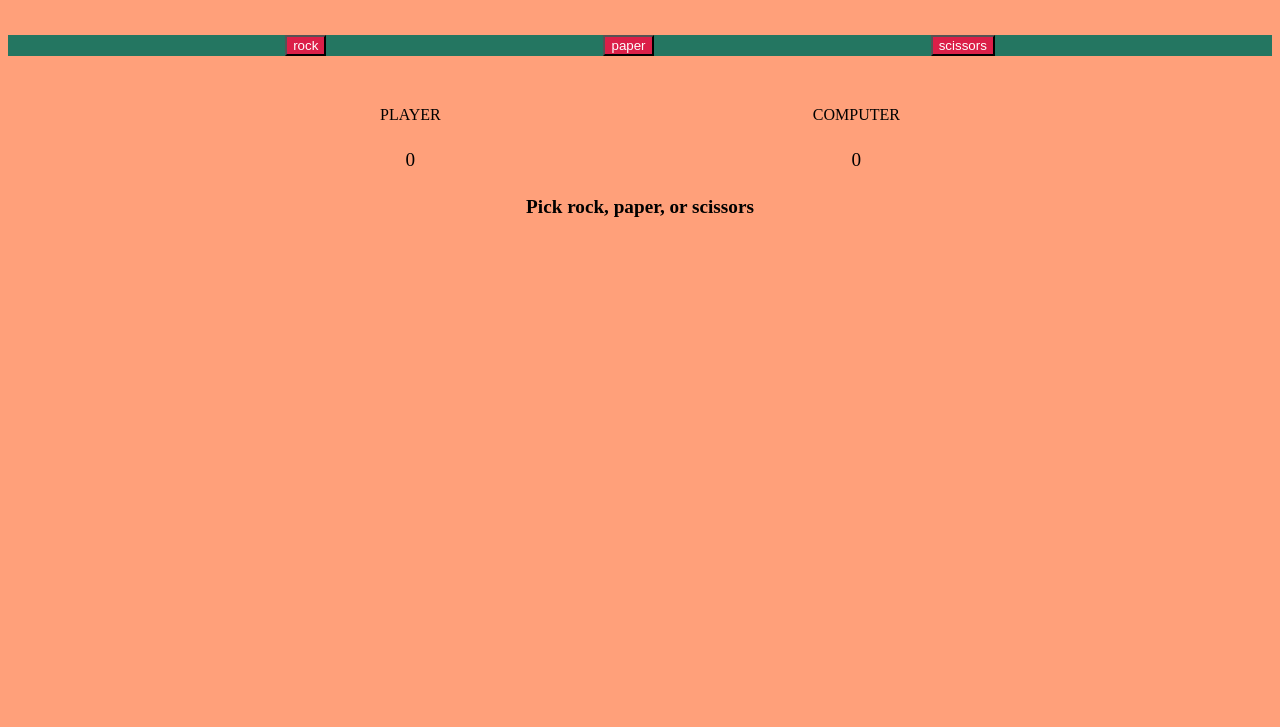
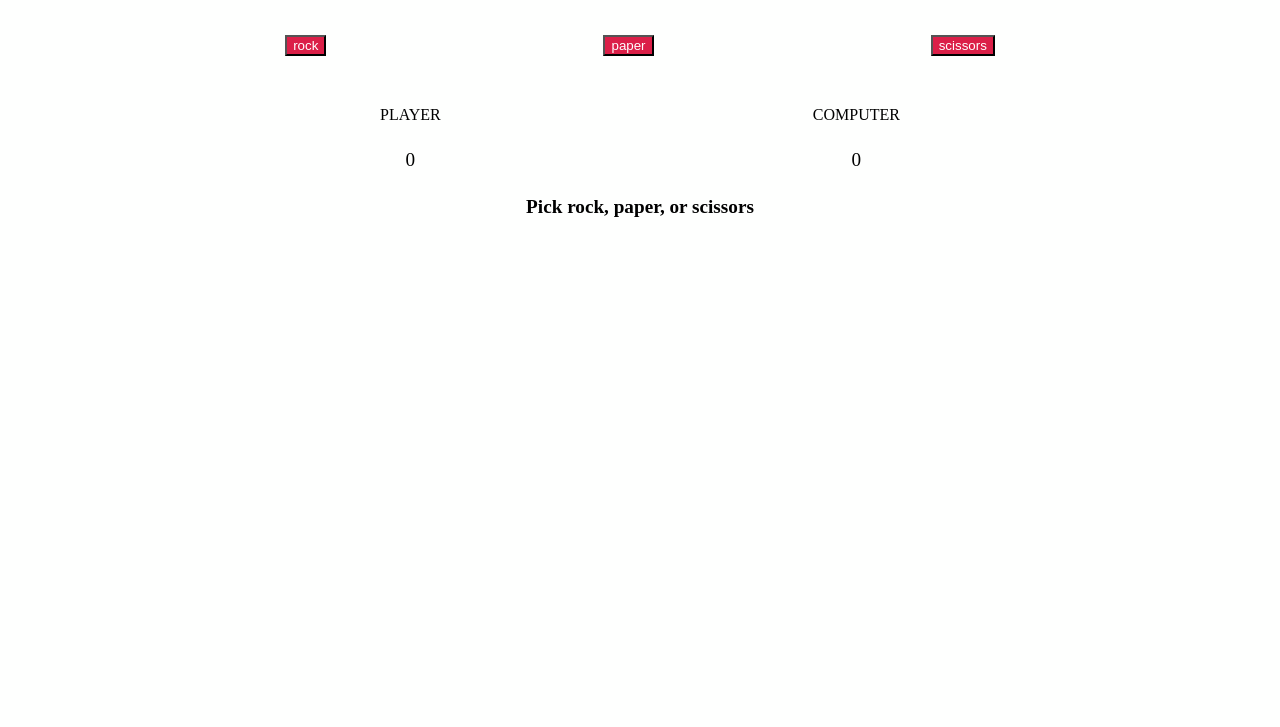
Before and after one commit to THX1313/Project-Rock-Paper-Scissors, a plain HTML site: page index.html in a window 1280 px wide. Shown: the part 73-800 px from the top of the page. Drawn offline with Linux system fonts and the light colour scheme.

Commit message:
Color change

```diff
--- a/style.css
+++ b/style.css
@@ -1,5 +1,5 @@
 body {
-	background-color:lightsalmon;
+	background-color:#FEFFFE;
 }
 
 h1 {
@@ -28,7 +28,7 @@ h1 {
 	justify-content: space-evenly;
 	margin-bottom: 50px;
 	margin-top: 50px;
-	background-color: rgb(36, 118, 97);
+	background-color: #FEFFFE;
 }
 
 .scoreContainer {
```
Also changed, not shown: scripts.js (+0 -68 lines).
